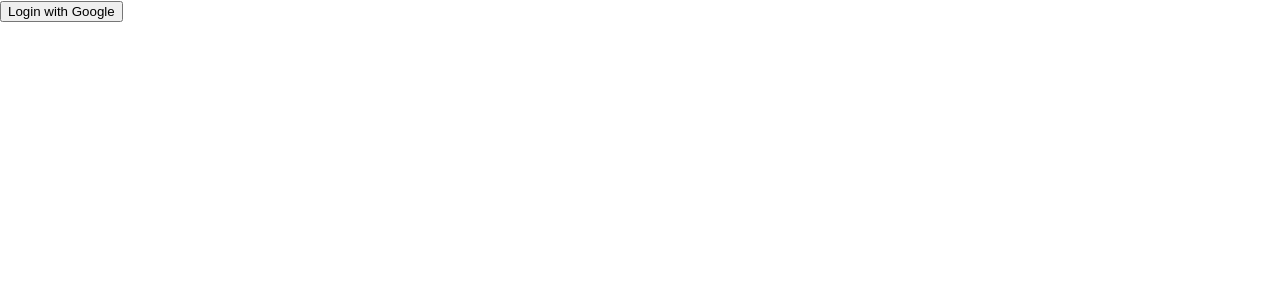
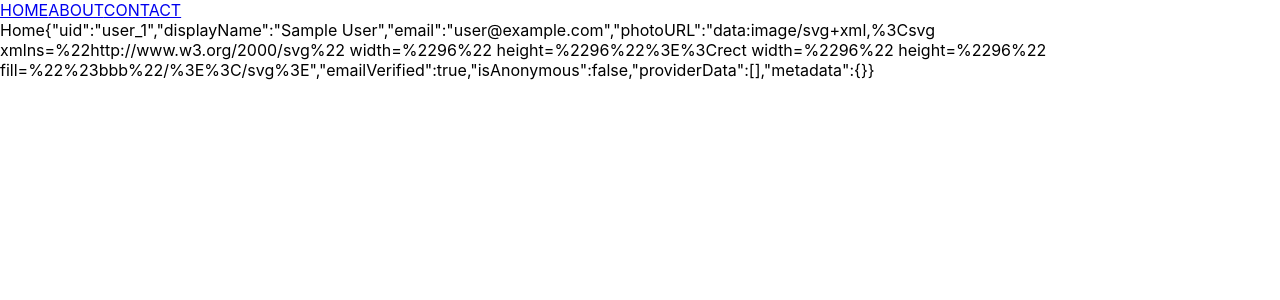
Before and after one commit to nareshban1/googleanalyticsreact, a React (Create React App) app: page / in a window 1280 px wide. Before the commit this address led to /login. Shown: the top 300 px of the page. Built offline with nearby package versions, Linux system fonts and the light colour scheme; no server answers; sample sign-in values are in the browser's storage.

Commit message:
fix: redirect if logged in

```diff
--- a/src/App.tsx
+++ b/src/App.tsx
@@ -31,7 +31,10 @@ function App() {
           path="/contact"
           element={<ProtectedRoutes children={<Contact />} />}
         />
-        <Route path="/login" element={<Login />} />
+        <Route
+          path="/login"
+          element={<ProtectedRoutes children={<Login />} />}
+        />
       </Routes>
     </UserContextProvider>
   );
--- a/src/components/ProtectedRoutes.tsx
+++ b/src/components/ProtectedRoutes.tsx
@@ -6,20 +6,16 @@ import ReactGA from "react-ga";
 const ProtectedRoutes = ({ children }: { children: ReactElement }) => {
   const { currentUser } = useAuth();
   const navigate = useNavigate();
-
   useEffect(() => {
-    if (!currentUser) {
+    console.log(currentUser, "CURRENT USER");
+    if (currentUser === null) {
       navigate("/login");
     } else {
-      ReactGA.event({
-        category: "Logged In",
-        action: "Logged In using Google Account",
-        label: "Logged In Users",
-      });
-
+      navigate("/");
+      console.log(currentUser, "USER SIGNED IN");
       ReactGA.set({ dimension1: currentUser });
     }
-  }, [currentUser, navigate]);
+  }, [currentUser]);
 
   return (
     <>
--- a/src/context/AuthContext.tsx
+++ b/src/context/AuthContext.tsx
@@ -12,6 +12,7 @@ export const useAuth = () => {
 export const UserContextProvider: React.FC = (props: any) => {
   const [currentUser, setCurrentUser] = useState<User | null>();
 
+  console.log(currentUser);
   const signInGoogle = async () => {
     return await auth.signInWithPopup(provider);
   };
@@ -28,6 +29,7 @@ export const UserContextProvider: React.FC = (props: any) => {
 
   useEffect(() => {
     const unsubscribe = auth.onAuthStateChanged((user) => {
+      console.log(user, "USER");
       setCurrentUser(user);
     });
     return unsubscribe;
--- a/src/routes/Home.tsx
+++ b/src/routes/Home.tsx
@@ -1,7 +1,14 @@
 import React from "react";
+import { useAuth } from "../context/AuthContext";
 
 const Home = () => {
-  return <div>Home</div>;
+  const { currentUser } = useAuth();
+  return (
+    <div>
+      Home
+      {JSON.stringify(currentUser)}
+    </div>
+  );
 };
 
 export default Home;
--- a/src/routes/Login.tsx
+++ b/src/routes/Login.tsx
@@ -1,13 +1,18 @@
 import React from "react";
 import { useNavigate } from "react-router-dom";
 import { useAuth } from "../context/AuthContext";
-
+import ReactGA from "react-ga";
 const Login = () => {
   const navigate = useNavigate();
   const { signInGoogle } = useAuth();
   const signInClick = async () => {
     await signInGoogle().then(() => {
       navigate("/");
+      ReactGA.event({
+        category: "Logged In",
+        action: "Logged In using Google Account",
+        label: "Logged In Users",
+      });
     });
   };
   return <button onClick={signInClick}>Login with Google</button>;
```
